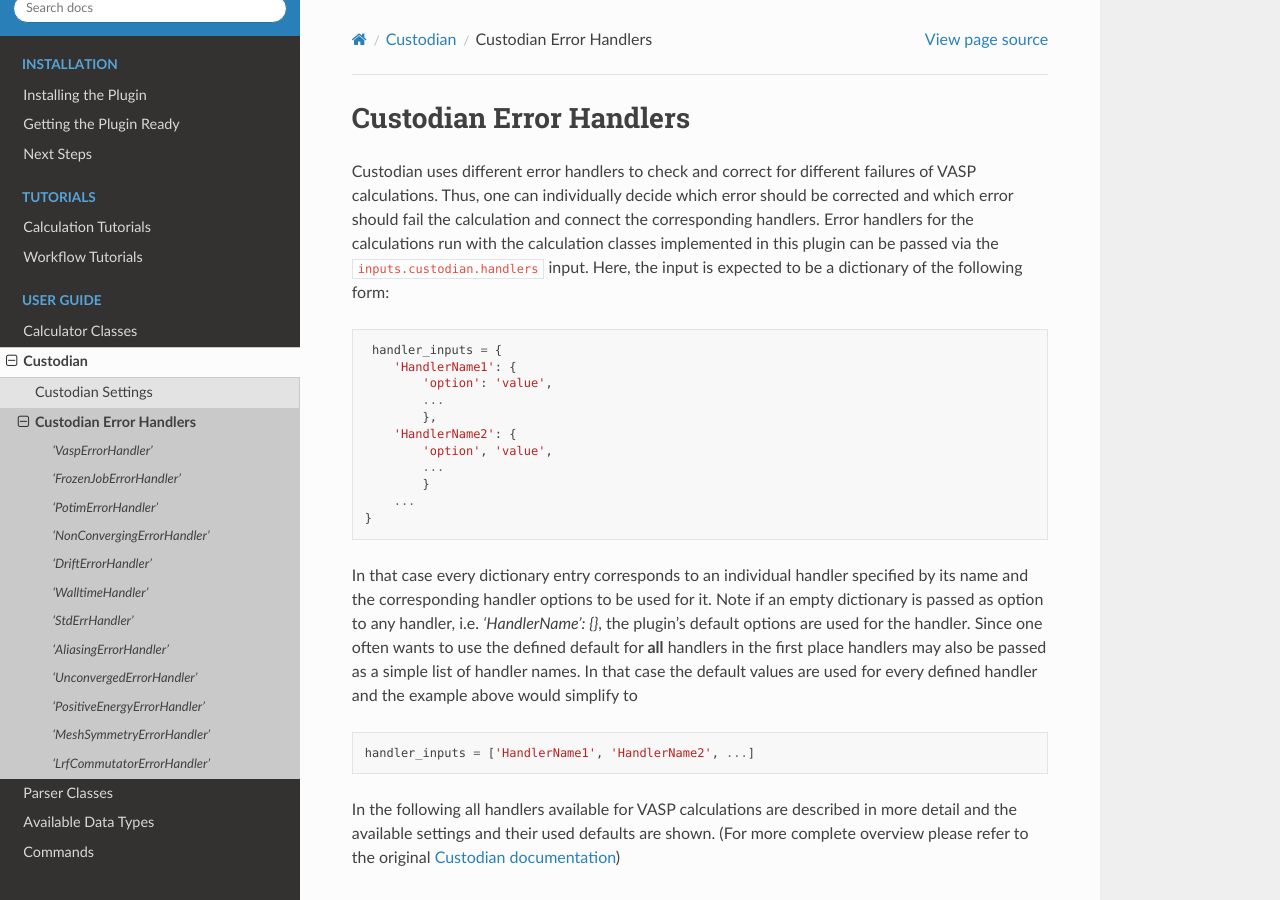
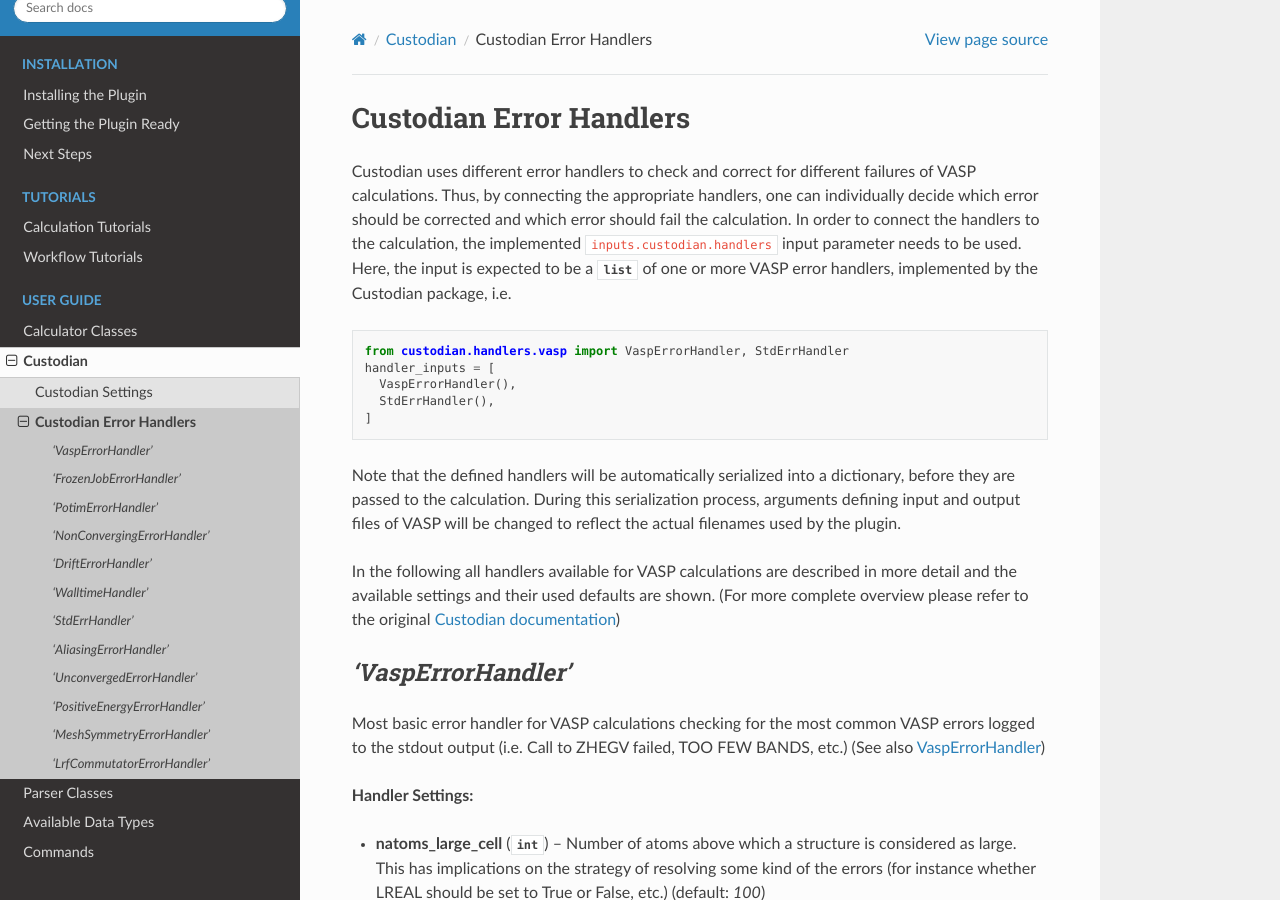
Before and after one commit to aiida-cusp/aiida-cusp, a Sphinx documentation site: the page built from docs/source/user_guide/custodian/handlers.rst, in a window 1280 px wide and 900 px high. Built offline with Sphinx 7.4.7 and the Read the Docs theme 2.0.0, drawn with Linux system fonts in a browser that asks for light colours; pages that are not in the unit, such as notebooks, are missing from menus.

Commit message:
Document changed custodian handler API

```diff
--- a/docs/source/user_guide/calculators/vasp_calculator.rst
+++ b/docs/source/user_guide/calculators/vasp_calculator.rst
@@ -91,10 +91,10 @@
    If no settings are defined for Custodian the VASP code is not wrapped by Custodian (i.e. the `vasp` executable defined by the VASP code set for the `code` input is called directly)
 
 * **custodian.code** (:class:`aiida.orm.nodes.data.code.installed.InstalledCode`) --
-* **custodian.handlers** (:class:`list` or :class:`dict`) --
+* **custodian.handlers** (:class:`list`) --
   Optional input option defining the error handlers connected to the calculation.
   For a complete list of available error handlers that may be set here please refer to the :ref:`handler section<user-guide-custodian-handlers>` in the Custodian documentation of this plugin.
-  (optional, default: ``{}``)
+  (optional, default: ``[]``)
 
   .. warning::
 
--- a/docs/source/user_guide/custodian/handlers.rst
+++ b/docs/source/user_guide/custodian/handlers.rst
@@ -4,32 +4,20 @@
 ========================
 
 Custodian uses different error handlers to check and correct for different failures of VASP calculations.
-Thus, one can individually decide which error should be corrected and which error should fail the calculation and connect the corresponding handlers.
-Error handlers for the calculations run with the calculation classes implemented in this plugin can be passed via the ``inputs.custodian.handlers`` input.
-Here, the input is expected to be a dictionary of the following form:
+Thus, by connecting the appropriate handlers, one can individually decide which error should be corrected and which error should fail the calculation.
+In order to connect the handlers to the calculation, the implemented ``inputs.custodian.handlers`` input parameter needs to be used.
+Here, the input is expected to be a :class:`list` of one or more VASP error handlers, implemented by the Custodian package, i.e.
 
 .. code-block:: python
 
-   handler_inputs = {
-      'HandlerName1': {
-          'option': 'value',
-          ...
-          },
-      'HandlerName2': {
-          'option', 'value',
-          ...
-          }
-      ...
-  }
+   from custodian.handlers.vasp import VaspErrorHandler, StdErrHandler
+   handler_inputs = [
+     VaspErrorHandler(),
+     StdErrHandler(),
+   ]
 
-In that case every dictionary entry corresponds to an individual handler specified by its name and the corresponding handler options to be used for it.
-Note if an empty dictionary is passed as option to any handler, i.e. `'HandlerName': {}`, the plugin's default options are used for the handler.
-Since one often wants to use the defined default for **all** handlers in the first place handlers may also be passed as a simple list of handler names.
-In that case the default values are used for every defined handler and the example above would simplify to
-
-.. code-block:: python
-
-   handler_inputs = ['HandlerName1', 'HandlerName2', ...]
+Note that the defined handlers will be automatically serialized into a dictionary, before they are passed to the calculation.
+During this serialization process, arguments defining input and output files of VASP will be changed to reflect the actual filenames used by the plugin.
 
 In the following all handlers available for VASP calculations are described in more detail and the available settings and their used defaults are shown.
 (For more complete overview please refer to the original `Custodian documentation`_)
```
Also changed, not shown: docs/source/tutorials/calculations/interstitial_migration_li4p2s6_neb/interstitial_migration_li4p2s6_neb.rst (+10 -6 lines), docs/source/tutorials/calculations/relax_si_diamond_structure/relax_si_diamond_structure.rst (+5 -3 lines).
